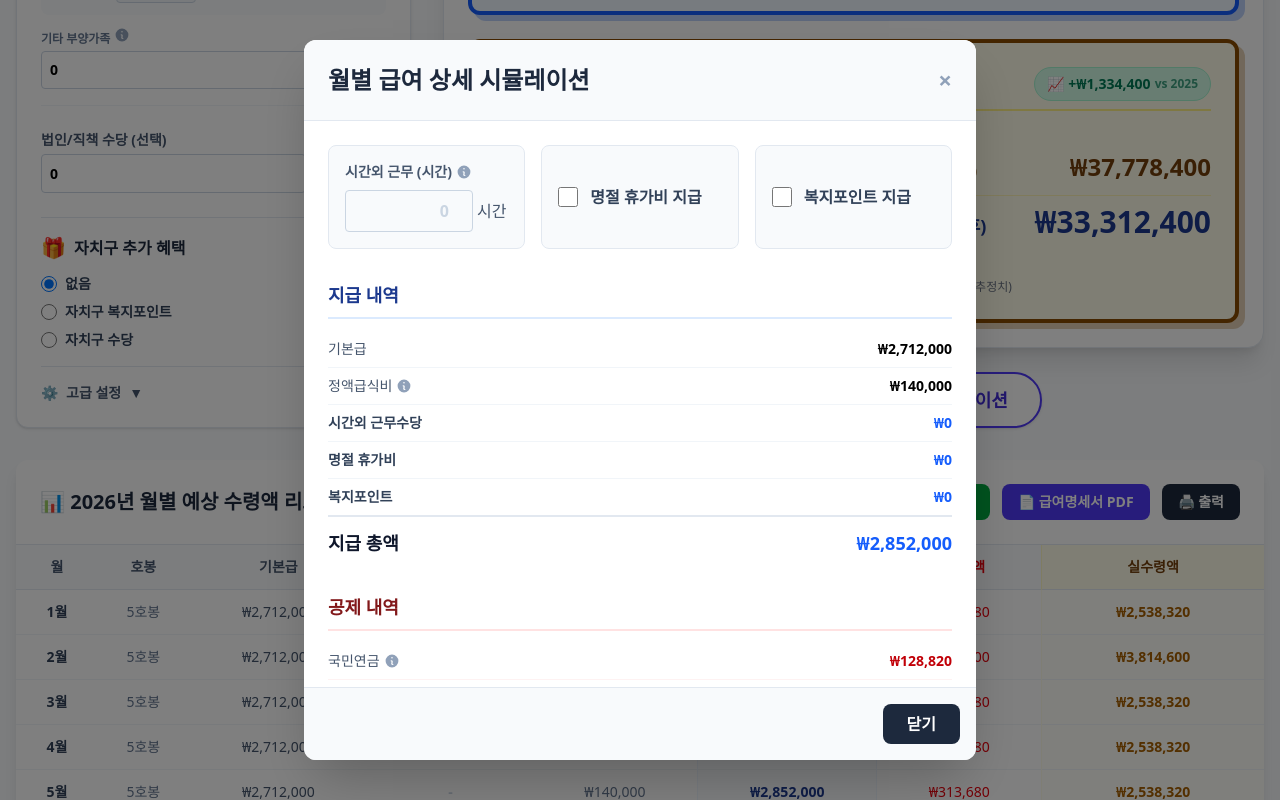
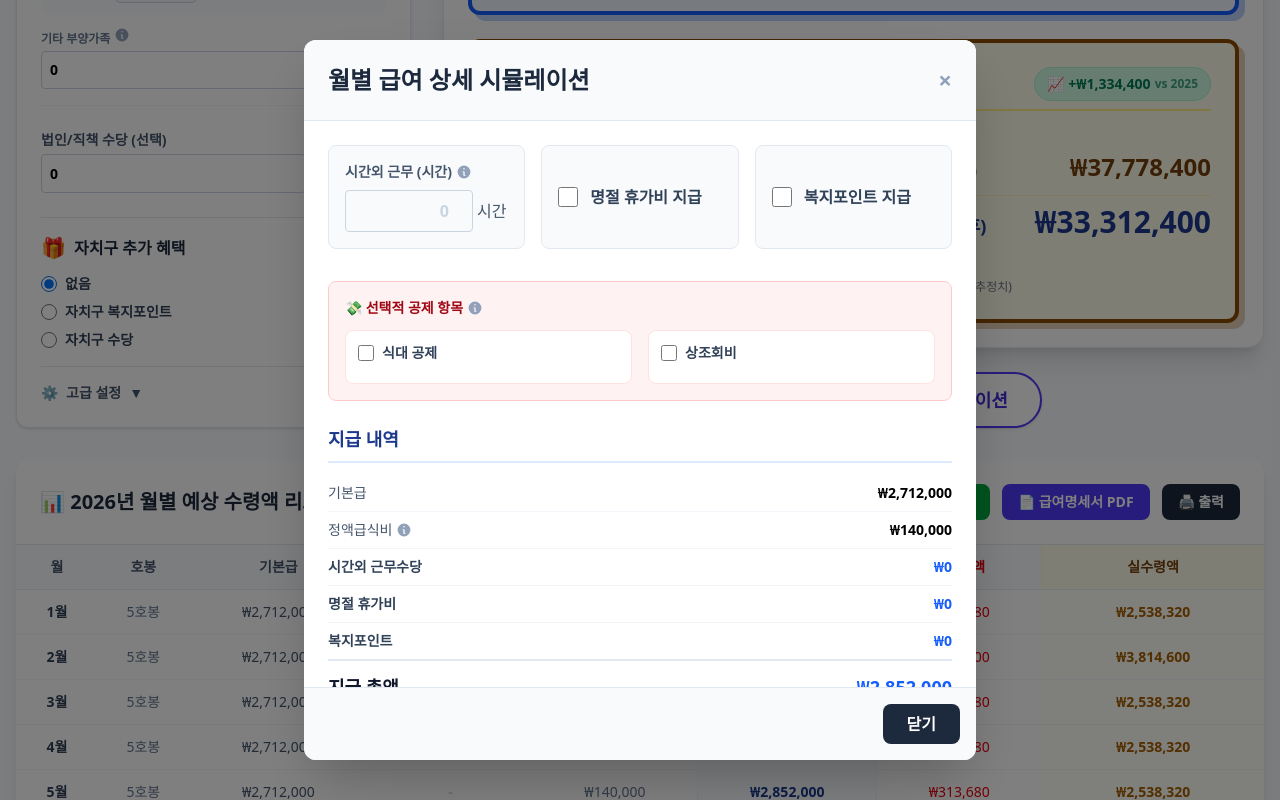
Before and after one commit to kosuk1231/money, a React (Vite) app: page / in a window 1280 px wide. Both pictures are taken after a click on the button "🔍 시간외근무(OT) 포함 월별 시뮬레이션". Shown: the part 765-1565 px from the top of the page. Built offline with nearby package versions, Linux system fonts and the light colour scheme.

Commit message:
Fix: update family allowance logic

```diff
--- a/src/components/MonthlyDetailModal.jsx
+++ b/src/components/MonthlyDetailModal.jsx
@@ -9,7 +9,12 @@ export default function MonthlyDetailModal({ isOpen, onClose, baseData }) {
         overtimeHours: 0,
         holidayWorkHours: 0,
         includeHolidayBonus: false,
-        includeWelfarePoints: false
+        includeWelfarePoints: false,
+        // 선택적 공제 항목
+        includeMealDeduction: false,
+        mealDeductionAmount: 0,
+        includeMutualAid: false,
+        mutualAidAmount: 0
     });
 
     const [detailResult, setDetailResult] = useState(null);
@@ -70,7 +75,11 @@ export default function MonthlyDetailModal({ isOpen, onClose, baseData }) {
         const incomeTax = calculateIncomeTax(taxableIncome, numFamily);
         const localIncomeTax = Math.floor(incomeTax * 0.1 / 10) * 10;
 
-        const totalDeductions = nationalPension + healthInsurance + longTermCare + employmentInsurance + incomeTax + localIncomeTax;
+        // 선택적 공제 항목
+        const mealDeduction = monthDetails.includeMealDeduction ? (parseInt(monthDetails.mealDeductionAmount) || 0) : 0;
+        const mutualAid = monthDetails.includeMutualAid ? (parseInt(monthDetails.mutualAidAmount) || 0) : 0;
+
+        const totalDeductions = nationalPension + healthInsurance + longTermCare + employmentInsurance + incomeTax + localIncomeTax + mealDeduction + mutualAid;
 
         setDetailResult({
             baseSalary,
@@ -91,7 +100,9 @@ export default function MonthlyDetailModal({ isOpen, onClose, baseData }) {
                 longTermCare,
                 employmentInsurance,
                 incomeTax,
-                localIncomeTax
+                localIncomeTax,
+                mealDeduction,
+                mutualAid
             },
             netPay: totalPay - totalDeductions
         });
@@ -163,6 +174,79 @@ export default function MonthlyDetailModal({ isOpen, onClose, baseData }) {
                                 />
                                 <span className="ml-3 font-bold text-slate-700">복지포인트 지급</span>
                             </label>
+                        </div>
+                    </div>
+
+                    {/* 선택적 공제 항목 */}
+                    <div className="mb-6 p-4 bg-red-50 rounded-lg border border-red-200">
+                        <h4 className="text-sm font-black text-red-800 mb-3 flex items-center gap-1">
+                            💸 선택적 공제 항목
+                            <Tooltip content="필요한 경우에만 활성화하고 금액을 입력하세요.">
+                                <InfoIcon />
+                            </Tooltip>
+                        </h4>
+                        <div className="grid grid-cols-1 md:grid-cols-2 gap-4">
+                            {/* 식대 공제 */}
+                            <div className="bg-white p-3 rounded-lg border border-red-100">
+                                <label className="flex items-center cursor-pointer mb-2">
+                                    <input
+                                        type="checkbox"
+                                        className="w-4 h-4 text-red-600 rounded focus:ring-red-500"
+                                        checked={monthDetails.includeMealDeduction}
+                                        onChange={(e) => setMonthDetails({ ...monthDetails, includeMealDeduction: e.target.checked })}
+                                    />
+                                    <span className="ml-2 font-bold text-slate-700 text-sm">식대 공제</span>
+                                </label>
+                                {monthDetails.includeMealDeduction && (
+                                    <div className="mt-2 animate-fadeIn">
+                                        <input
+                                            type="number"
+                                            min="0"
+                                            value={monthDetails.mealDeductionAmount || ''}
+                                            onChange={(e) => {
+                                                const val = e.target.value;
+                                                setMonthDetails(prev => ({
+                                                    ...prev,
+                                                    mealDeductionAmount: val === '' ? 0 : parseInt(val)
+                                                }));
+                                            }}
+                                            placeholder="금액 입력"
+                                            className="w-full p-2 border border-red-200 rounded font-bold text-right focus:border-red-500 outline-none placeholder:text-slate-300"
+                                        />
+                                    </div>
+                                )}
+                            </div>
+
+                            {/* 상조회비 */}
+                            <div className="bg-white p-3 rounded-lg border border-red-100">
+                                <label className="flex items-center cursor-pointer mb-2">
+                                    <input
+                                        type="checkbox"
+                                        className="w-4 h-4 text-red-600 rounded focus:ring-red-500"
+                                        checked={monthDetails.includeMutualAid}
+                                        onChange={(e) => setMonthDetails({ ...monthDetails, includeMutualAid: e.target.checked })}
+                                    />
+                                    <span className="ml-2 font-bold text-slate-700 text-sm">상조회비</span>
+                                </label>
+                                {monthDetails.includeMutualAid && (
+                                    <div className="mt-2 animate-fadeIn">
+                                        <input
+                                            type="number"
+                                            min="0"
+                                            value={monthDetails.mutualAidAmount || ''}
+                                            onChange={(e) => {
+                                                const val = e.target.value;
+                                                setMonthDetails(prev => ({
+                                                    ...prev,
+                                                    mutualAidAmount: val === '' ? 0 : parseInt(val)
+                                                }));
+                                            }}
+                                            placeholder="금액 입력"
+                                            className="w-full p-2 border border-red-200 rounded font-bold text-right focus:border-red-500 outline-none placeholder:text-slate-300"
+                                        />
+                                    </div>
+                                )}
+                            </div>
                         </div>
                     </div>
 
@@ -259,6 +343,20 @@ export default function MonthlyDetailModal({ isOpen, onClose, baseData }) {
                                             <td className="font-bold text-red-700">{formatMoney(detailResult.deductions.incomeTax)}</td>
                                         </tr>
                                         <tr className="flex justify-between py-2"><td className="text-slate-600">지방소득세</td><td className="font-bold text-red-700">{formatMoney(detailResult.deductions.localIncomeTax)}</td></tr>
+
+                                        {/* 선택적 공제 항목 표시 */}
+                                        {detailResult.deductions.mealDeduction > 0 && (
+                                            <tr className="flex justify-between py-2 bg-amber-50 -mx-2 px-2 rounded">
+                                                <td className="text-amber-700 font-bold">식대 공제</td>
+                                                <td className="font-bold text-red-700">{formatMoney(detailResult.deductions.mealDeduction)}</td>
+                                            </tr>
+                                        )}
+                                        {detailResult.deductions.mutualAid > 0 && (
+                                            <tr className="flex justify-between py-2 bg-amber-50 -mx-2 px-2 rounded">
+                                                <td className="text-amber-700 font-bold">상조회비</td>
+                                                <td className="font-bold text-red-700">{formatMoney(detailResult.deductions.mutualAid)}</td>
+                                            </tr>
+                                        )}
                                     </tbody>
                                     <tfoot className="border-t-2 border-red-200 mt-2">
                                         <tr className="flex justify-between py-3">
```
